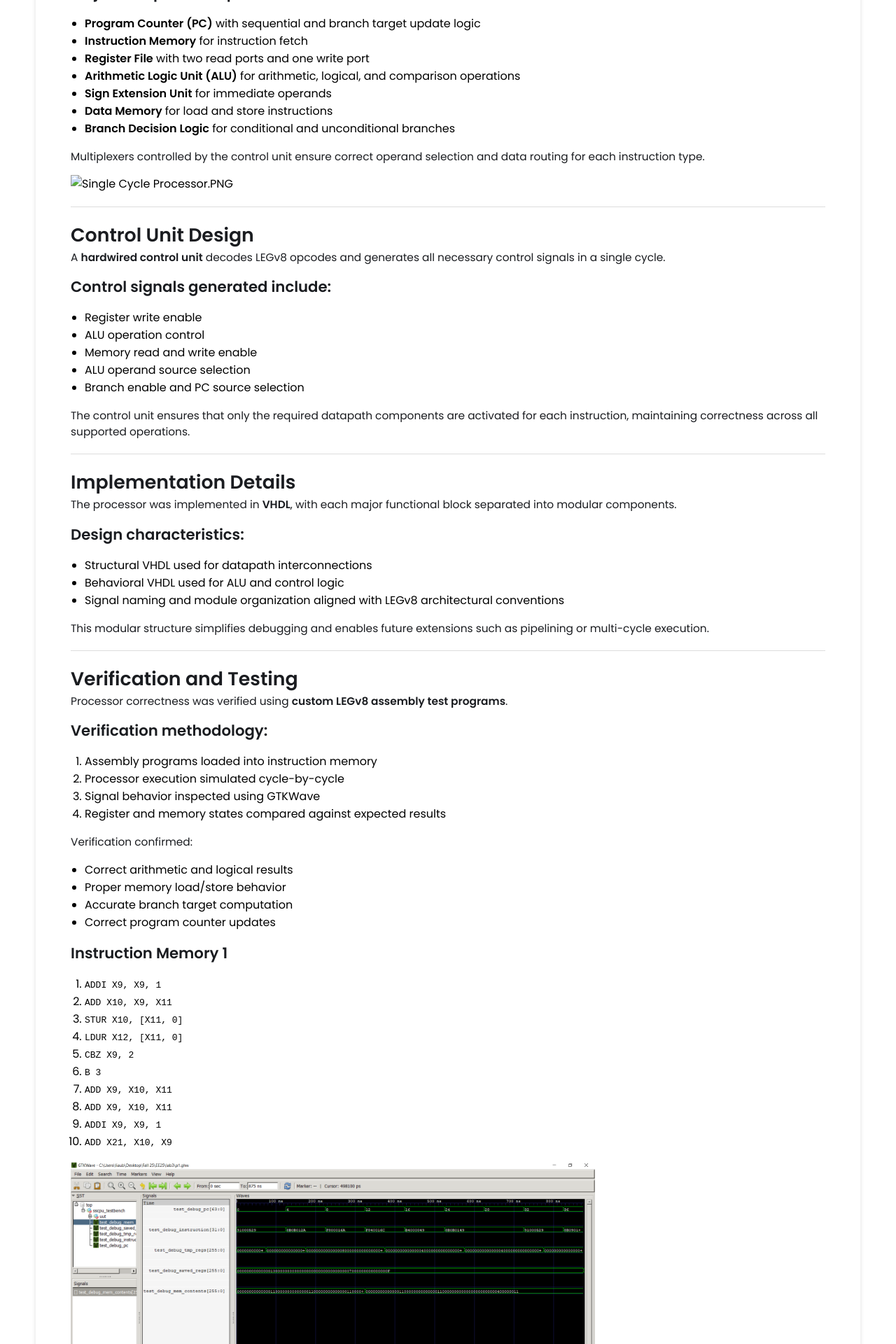
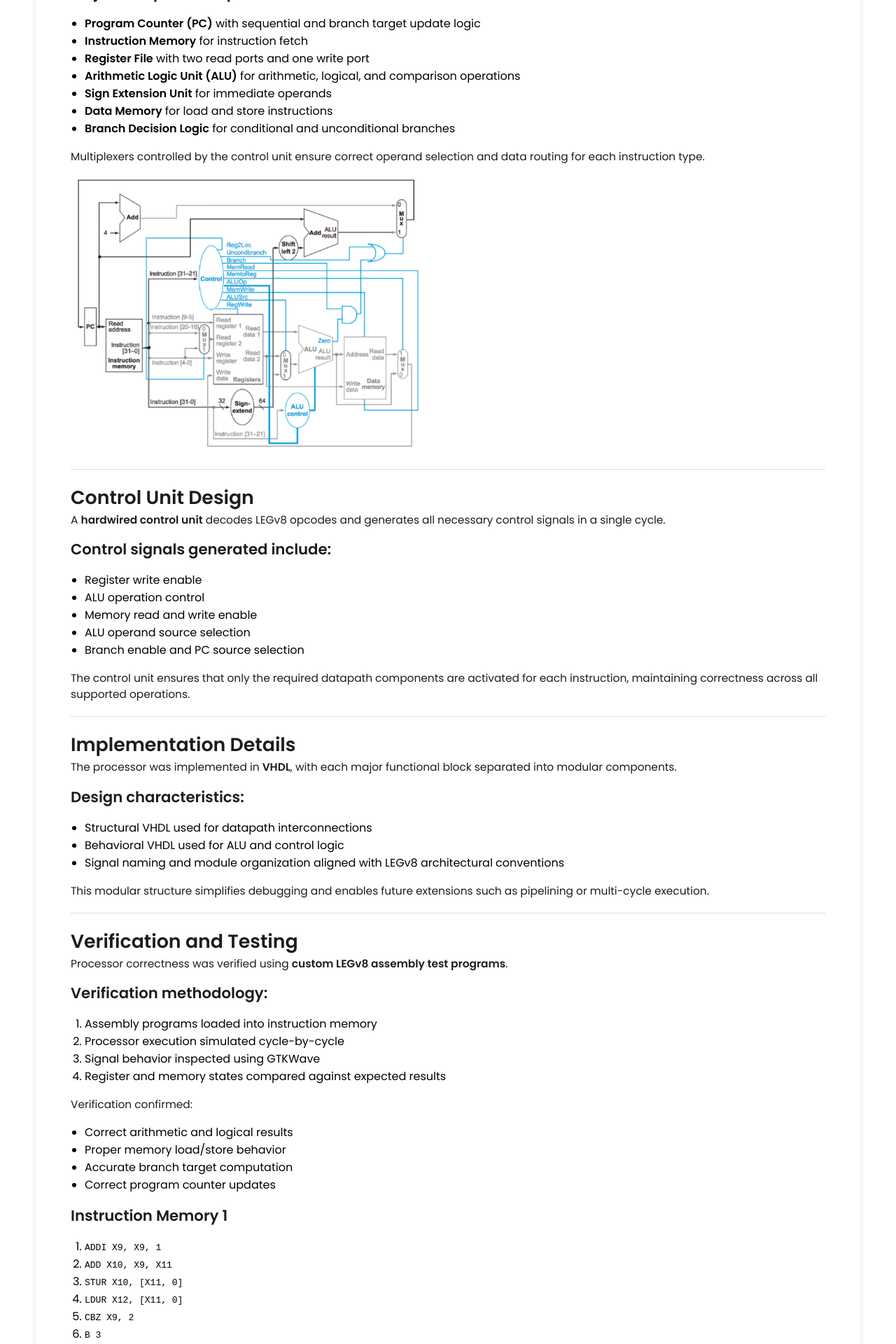
Before and after one commit to briancliau/briancliau.github.io, a Jekyll site: the page built from _projects/Single Cycle Processor (LEGv8)/index.md, in a window 1280 px wide. Shown: the part 1482-3402 px from the top of the page at 70% size. Built offline with Jekyll 4.4.1, drawn with Linux system fonts in a browser that asks for light colours.

Commit message:
Update index.md

```diff
--- a/_projects/Single Cycle Processor (LEGv8)/index.md
+++ b/_projects/Single Cycle Processor (LEGv8)/index.md
@@ -56,7 +56,7 @@ The datapath was designed to support all required LEGv8 instruction formats and
 
 Multiplexers controlled by the control unit ensure correct operand selection and data routing for each instruction type.
 
-{% include image-gallery.html images="Single Cycle Processor.PNG" height="400" %}
+{% include image-gallery.html images="images/Single Cycle Processor.PNG" height="400" %}
 
 ---
 
@@ -115,7 +115,7 @@ Verification confirmed:
 8. `ADD X9, X10, X11`
 9. `ADDI  X9, X9, 1`
 10. `ADD   X21, X10, X9`
-{% include image-gallery.html images="p1.PNG" height="400" %}
+{% include image-gallery.html images="images/p1.PNG" height="400" %}
 
 ## Instruction Memory 2
 1. `ADDI X10, X11, 1`
@@ -123,12 +123,12 @@ Verification confirmed:
 3. `ADDI X9, X9, 1`
 4. `SUBI X9, X9, 1`
 5. `ADD  X10, X9, X11`
-{% include image-gallery.html images="comp.PNG" height="400" %}
+{% include image-gallery.html images="images/comp.PNG" height="400" %}
 
 ## Instruction Memory 3
 1. `STUR X10, [X11, 0]`
 2. `LDUR X10, [X9, 0]`
-{% include image-gallery.html images="ldstr.PNG" height="400" %}
+{% include image-gallery.html images="images/ldstr.PNG" height="400" %}
 
 ---
 
```
